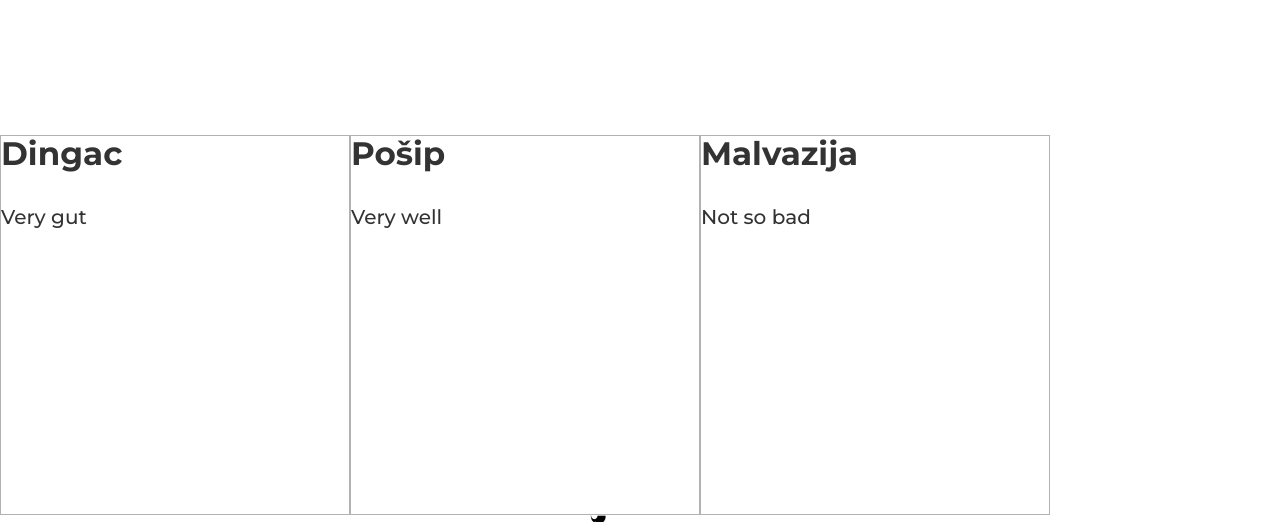
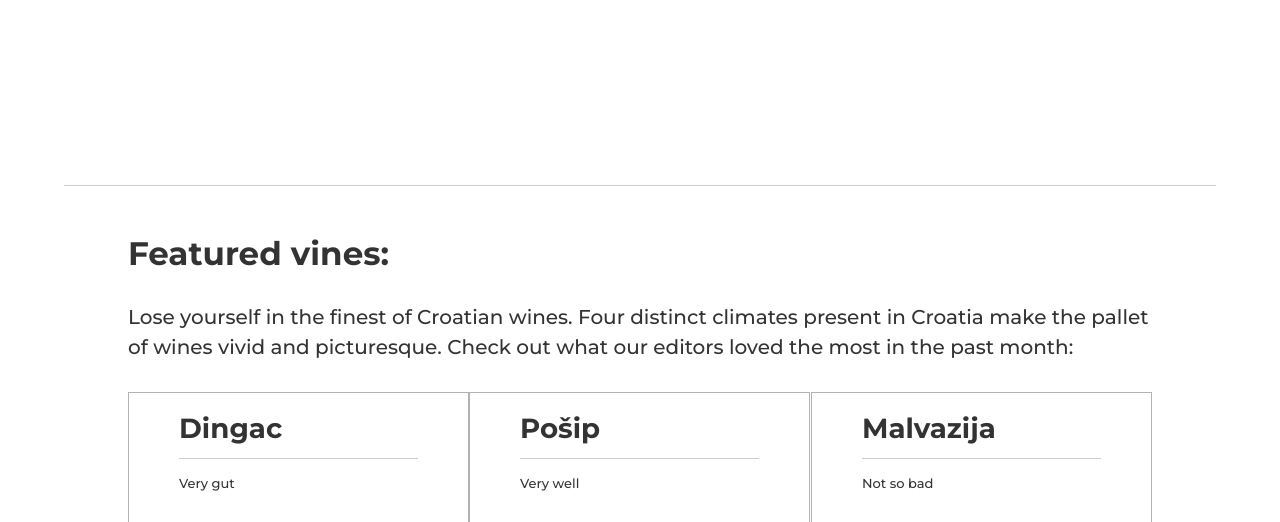
Before and after one commit to pavisalavisa/CroatianVines, a Gatsby site: page /explore in a window 1280 px wide. Shown: the part 782-1304 px from the top of the page. Built offline with nearby package versions, Linux system fonts and the light colour scheme; Gatsby itself is replaced by a stand-in of ours.

Commit message:
Implement divider component
Chrome has some bugs associated with hr element displaying

```diff
--- /dev/null
+++ b/src/components/common/divider.js
@@ -0,0 +1,9 @@
+import styled from "styled-components"
+
+const Divider = styled.hr`
+    margin: ${props => props.margin ? props.margin : "50px 5%"};
+    color: rgba(0,0,0,0.3);
+    height: 1px;
+`
+
+export default Divider
--- a/src/components/vineCard.js
+++ /dev/null
@@ -1,31 +0,0 @@
-import React from "react";
-import styled from "styled-components"
-import Image from "gatsby-image"
-
-import hoverAnimationStyle from "../components/common/container"
-
-const VineCard = ({ image, name, description }) => (
-    <VineCardContainer>
-        <ContentContainer>
-            <h2>{name}</h2>
-            <p>{description}</p>
-        </ContentContainer>
-        <Image fixed={image} />
-    </VineCardContainer>
-)
-
-const VineCardContainer = styled.div`
-    display: inline-block;
-    vertical-align: middle;
-    ${hoverAnimationStyle}
-
-    box-sizing:content-box;
-
-    width:350px;
-    height:380px;
-    border: 1px solid rgba(0,0,0,0.3);
-`
-
-const ContentContainer = styled.div``
-
-export default VineCard;
--- /dev/null
+++ b/src/components/wineCard.js
@@ -0,0 +1,39 @@
+import React from "react";
+import styled from "styled-components"
+import Image from "gatsby-image"
+
+import { hoverAnimationStyle } from "./common/container"
+import Divider from "./common/divider"
+
+const WineCard = ({ image, name, description }) => (
+    <WineCardContainer>
+        <div>
+            <WineName>{name}</WineName>
+            <Divider margin="0.75rem 50px" />
+            <WineDescription>{description}</WineDescription>
+        </div>
+        <Image fixed={image} />
+    </WineCardContainer>
+)
+
+const WineCardContainer = styled.div`
+    ${hoverAnimationStyle}
+    display: inline-block;
+    vertical-align: middle;
+    box-sizing:content-box;
+
+    width:400px;
+    height:165px;
+    border: 1px solid rgba(0,0,0,0.3);
+`
+
+const WineName = styled.h3`
+    margin: 20px 0 0 50px;
+`
+
+const WineDescription = styled.p`
+    margin: 0 0 0 50px;
+    font-size:small;
+`
+
+export default WineCard;
--- a/src/pages/explore.js
+++ b/src/pages/explore.js
@@ -6,9 +6,14 @@ import SearchBox from "../components/common/searchBox"
 import Layout from "../components/layout"
 import SEO from "../components/seo"
 import VineService from "../services/vineService"
-import VineCard from "../components/vineCard"
+import WineCard from "../components/wineCard"
+import Divider from "../components/common/divider"
+import FlexRow from "../components/common/container";
 
-const FeaturedVinesContainer = styled.div``
+const FeaturedVinesContainer = styled.div`
+  margin:0 10%;
+
+`
 const FilteredVinesContainer = styled.div``
 
 const Explore = ({ data }) => {
@@ -40,11 +45,17 @@ const Explore = ({ data }) => {
         <LabeledText text={"Explore our wine selection"} width="100%" />
       </HeroImage>
       <SearchBox hint="Search for vines" buttonLabel="Find a wine" onSearch={onSearch} />
+      <Divider />
       <FeaturedVinesContainer>
-        {!!featuredVines ? featuredVines.map(x => <VineCard {...x} />) : null}
+        <h2>Featured vines:</h2>
+        <p>Lose yourself in the finest of Croatian wines. Four distinct climates present in Croatia make the pallet of wines vivid and picturesque. Check out what our editors loved the most in the past month:</p>
+        <FlexRow>
+          {!!featuredVines ? featuredVines.map(x => <WineCard {...x} />) : null}
+        </FlexRow>
       </FeaturedVinesContainer>
+      <Divider />
       <FilteredVinesContainer>
-        {!!filteredVines ? filteredVines.map(x => <VineCard {...x} />) : null}
+        {!!filteredVines ? filteredVines.map(x => <WineCard {...x} />) : null}
       </FilteredVinesContainer>
     </Layout>
   )
--- a/src/pages/learn.js
+++ b/src/pages/learn.js
@@ -9,6 +9,7 @@ import styled from "styled-components"
 import ImageText from "../components/imageText"
 import MiniWineryCard from "../components/miniWineryCard"
 import { CenteredParagraph } from "../components/common/paragraphs"
+import Divider from "../components/common/divider"
 
 const Learn = ({ data }) => {
   const images = data.images.nodes
@@ -43,6 +44,7 @@ const Learn = ({ data }) => {
           />
         ))}
       </WinemakingProcessSteps>
+      <Divider />
       <ImageText
         mirrored
         image={images.find(image => image.fluid.src.includes("step1Image")).fluid}
@@ -85,7 +87,6 @@ const WinemakingProcessSteps = styled(FlexRow)`
   flex-wrap: wrap;
 
   padding-bottom: 2rem;
-  border-bottom: 1px solid rgba(0, 0, 0, 0.3);
 `
 
 const MiniStepInfo = ({ icon, title, content }) => (
```
